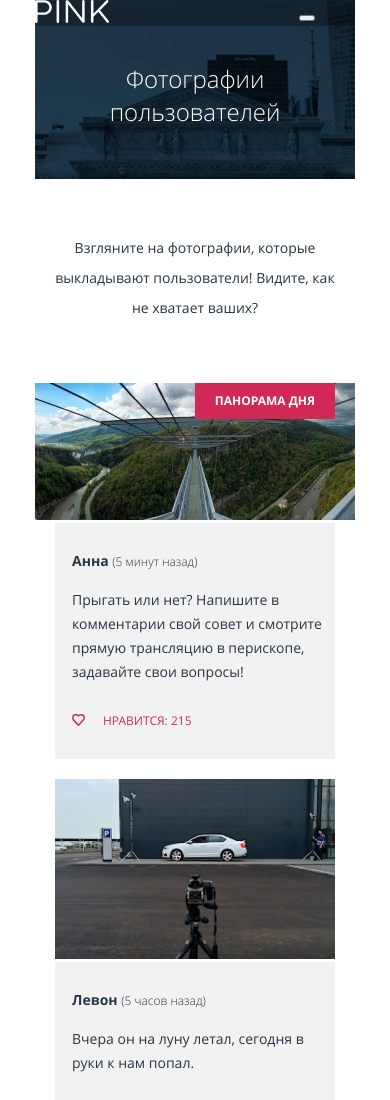
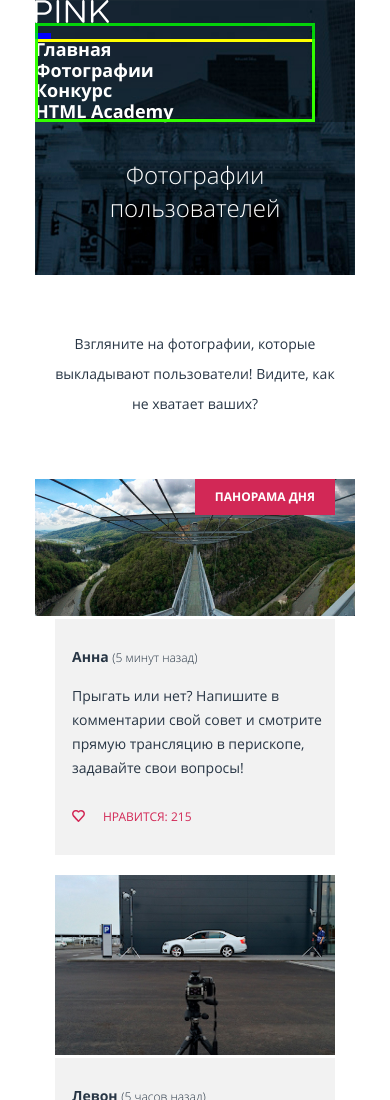
Before and after one commit to agaphonova/1703485-pink-23, a website: page source/catalog.html in a window 390 px wide. Shown: the top 1100 px of the page. Drawn offline with nearby package versions, Linux system fonts and the light colour scheme; files that its build step writes are made by us from their sources.

Commit message:
адаптивная сетка шапки

```diff
--- a/source/catalog.html
+++ b/source/catalog.html
@@ -2,6 +2,7 @@
 <html class="page" lang="ru">
   <head>
     <meta charset="utf-8">
+    <meta name="viewport" content="width=device-width, initial-scale=1">
     <title>HTML Academy: Пинк</title>
     <link rel="stylesheet" href="css/style.css">
   </head>
--- /dev/null
+++ b/source/sass/blocks/main-nav.scss
@@ -0,0 +1,21 @@
+.main-nav {
+  outline: 3px solid rgba(0, 255, 0, 0.8);
+  outline-offset: -3px;
+}
+
+.main-nav__toggle {
+  outline: 3px solid blue;
+  outline-offset: -3px;
+}
+
+.main-nav__wrapper {
+  outline: 3px solid yellow;
+  outline-offset: -3px;
+
+  @media (min-width: $desktop-width) {
+    display: flex;
+    justify-content: space-between;
+    width: 620px;
+    margin: 0 auto;
+  }
+}
--- a/source/sass/blocks/page-header.scss
+++ b/source/sass/blocks/page-header.scss
@@ -11,8 +11,13 @@
 .page-header__wrapper {
   width: 280px;
   display: flex;
-  justify-content: space-between;
-  align-items: center;
+  flex-direction: column;
+  // justify-content: space-between;
+  // align-items: center;
+  @media (min-width: $tablet-width) {
+    width: $desktop-width;
+    flex-direction: row;
+  }
 }
 
 .page-header__slogan {
@@ -25,3 +30,13 @@
   color: $basic-white;
   text-align: center;
 }
+
+.page-header__logo {
+  // outline: 5px solid rgba(255, 0, 0, 0.8);
+  // outline-offset: -5px;
+  height: 23px;
+
+  @media (min-width: $tablet-width) {
+    height: 40px;
+  }
+}
--- a/source/sass/blocks/page.scss
+++ b/source/sass/blocks/page.scss
@@ -1,6 +1,16 @@
 .page {
   width: $mobile-width;
   margin: 0 auto;
+
+  @media (min-width: $tablet-width) {
+    width: $tablet-width;
+    margin: 0 auto;
+  }
+
+  @media (min-width: $desktop-width) {
+    width: $tablet-width;
+    margin: 0 auto;
+  }
 }
 
 .page__body {
--- a/source/sass/blocks/site-list.scss
+++ b/source/sass/blocks/site-list.scss
@@ -1,7 +1,21 @@
 .site-list {
   list-style: none;
   margin: 0;
-  display: none;
+  padding: 0;
+  // display: none;
+  @media (min-width: $tablet-width) {
+    display: flex;
+    justify-content: space-between;
+    width: $tablet-width;
+    margin: 0 auto;
+  }
+
+  @media (min-width: $desktop-width) {
+    display: flex;
+    justify-content: space-between;
+    width: $desktop-width;
+    margin: 0 auto;
+  }
 }
 
 .site-list__item {
--- a/source/sass/fonts.scss
+++ b/source/sass/fonts.scss
@@ -2,34 +2,37 @@
   font-family: "Open Sans Light";
   font-style: leather;
   font-weight: 300;
+  font-display: swap;
   /* Браузер сначала попробует найти шрифт локально */
   src: local("Open Sans Light"),
     /* Если не получилось, загрузит woff2 */
-    url("/source/fonts/opensanslight.woff2") format("woff2"),
+    url("../fonts/opensanslight.woff2") format("woff2"),
     /* Если браузер не поддерживает woff2, загрузит woff */
-    url("/source/fonts/opensanslight.woff") format("woff");
+    url("../fonts/opensanslight.woff") format("woff");
 }
 
 @font-face {
   font-family: "Open Sans";
   font-style: normal;
   font-weight: 400;
+  font-display: swap;
   /* Браузер сначала попробует найти шрифт локально */
   src: local("Open Sans"),
     /* Если не получилось, загрузит woff2 */
-    url("/source/fonts/opensans.woff2") format("woff2"),
+    url("../fonts/opensans.woff2") format("woff2"),
     /* Если браузер не поддерживает woff2, загрузит woff */
-    url("/source/fonts/opensans.woff") format("woff");
+    url("../fonts/opensans.woff") format("woff");
 }
 
 @font-face {
   font-family: "Open Sans Bold";
   font-style: bold;
   font-weight: 700;
+  font-display: swap;
   /* Браузер сначала попробует найти шрифт локально */
   src: local("Open Sans Bold"),
     /* Если не получилось, загрузит woff2 */
-    url("/source/fonts/opensansbold.woff2") format("woff2"),
+    url("../fonts/opensansbold.woff2") format("woff2"),
     /* Если браузер не поддерживает woff2, загрузит woff */
-    url("/source/fonts/opensansbold.woff") format("woff");
+    url("../fonts/opensansbold.woff") format("woff");
 }
--- a/source/sass/style.scss
+++ b/source/sass/style.scss
@@ -15,6 +15,7 @@
 @import "./blocks/download.scss";
 @import "./blocks/form.scss";
 @import "./blocks/form-contact.scss";
+@import "./blocks/main-nav.scss";
 @import "./blocks/more.scss";
 @import "./blocks/name.scss";
 @import "./blocks/option.scss";
--- a/source/sass/variables.scss
+++ b/source/sass/variables.scss
@@ -15,3 +15,4 @@
 $mobile-width: 320px;
 $tablet-width: 660px;
 $desktop-width: 1200px;
+$mobile-width-only: 659px;
```
Also changed, not shown: source/form.html (+1 -0 lines), source/index.html (+1 -3 lines).
